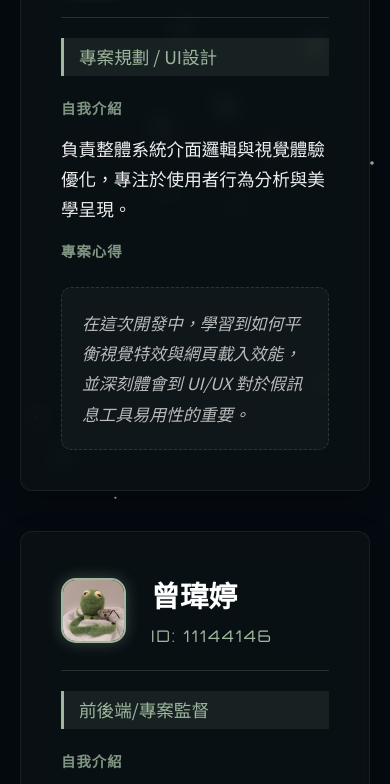
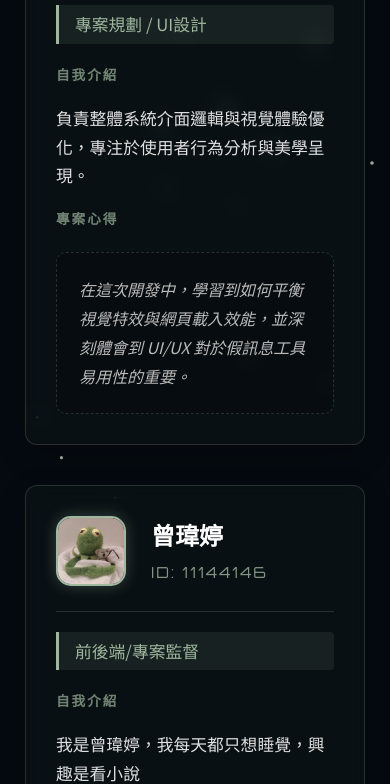
Before and after one commit to weiting93116/truthliesdetectorfinal, a plain HTML site: page html/team.html in a window 390 px wide. Shown: the part 330-1114 px from the top of the page. Drawn offline with Linux system fonts and the light colour scheme; files whose address does not match are found by name.

Commit message:
團隊成員bug更新

```diff
--- a/css/base.css
+++ b/css/base.css
@@ -17,7 +17,7 @@
 }
 
 body {
-    font-family: 'Noto Sans TC', sans-serif;
+    font-family: 'Noto Sans TC', 'Microsoft JhengHei', sans-serif;
     background-color: var(--bg-dark);
     color: var(--text-main);
     line-height: 1.6;
@@ -44,6 +44,7 @@ header {
     z-index: 1000;
     background: rgba(5, 10, 16, 0.9);
     backdrop-filter: blur(15px);
+    -webkit-backdrop-filter: blur(15px);
     border-bottom: 1px solid var(--glass-border);
 }
 
@@ -56,7 +57,7 @@ nav {
 }
 
 .brand-logo {
-    height: 45px;
+    height: 40px;
     width: auto;
     display: block;
     transition: var(--transition);
@@ -102,19 +103,28 @@ nav {
 
 /* 共用內容容器 */
 .container {
-    max-width: 1100px;
+    max-width: 1200px;
     margin: 0 auto;
-    padding: 140px 20px 80px;
+    padding: 120px 20px 80px;
 }
 
+/* 修正：進場動畫 */
 .section {
-    margin-bottom: 120px;
-    opacity: 0;
-    transform: translateY(30px);
+    margin-bottom: 80px;
+    /* 預設維持顯示，若 JS 載入失敗至少看得到內容 */
+    opacity: 1;
+    transform: translateY(0);
     transition: 0.8s ease-out;
 }
 
-.section.active {
+/* 如果您希望保留進場動畫，請確保 effects.js 有運作 */
+/* 若要完全避開內容消失的問題，可以暫時註解掉底下的 opacity: 0 */
+.js-enabled .section {
+    opacity: 0;
+    transform: translateY(30px);
+}
+
+.js-enabled .section.active {
     opacity: 1;
     transform: translateY(0);
 }
@@ -123,7 +133,7 @@ nav {
     display: flex;
     align-items: flex-end;
     gap: 20px;
-    margin-bottom: 50px;
+    margin-bottom: 40px;
 }
 
 .section-num {
@@ -145,22 +155,25 @@ nav {
     background: var(--glass-bg);
     border: 1px solid var(--glass-border);
     backdrop-filter: blur(10px);
+    -webkit-backdrop-filter: blur(10px);
     border-radius: 12px;
-    padding: 40px;
+    padding: 30px;
     box-shadow: 0 10px 30px rgba(0,0,0,0.2);
 }
 
 footer {
-    padding: 50px 20px;
+    padding: 40px 20px;
     border-top: 1px solid var(--glass-border);
     text-align: center;
     background: rgba(5, 10, 16, 0.95);
     font-size: 0.85rem;
-    color: #666;
+    color: #888;
 }
 
 @media (max-width: 768px) {
     header { padding: 15px 20px; }
     .nav-links { gap: 15px; }
     .nav-links a { font-size: 0.85rem; }
+    .container { padding-top: 100px; }
+    .section-num { font-size: 1.8rem; }
 }
--- a/css/team.css
+++ b/css/team.css
@@ -6,9 +6,30 @@
     padding: 0 40px;
 }
 
+/* 頁面頂部標題區域 */
+.page-hero {
+    text-align: center;
+    margin-bottom: 80px;
+}
+
+.page-hero h1 {
+    font-size: 3.5rem;
+    color: #fff;
+    margin-bottom: 10px;
+    text-shadow: 0 0 20px rgba(158, 183, 158, 0.4);
+}
+
+.page-hero p {
+    color: var(--primary-green);
+    font-size: 1.2rem;
+    letter-spacing: 3px;
+}
+
+/* 成員卡片網格 */
 .team-grid {
     display: grid;
-    grid-template-columns: repeat(auto-fit, minmax(400px, 1fr));
+    /* 使用 minmax 確保在平板與手機上的適應性 */
+    grid-template-columns: repeat(auto-fit, minmax(380px, 1fr));
     gap: 40px;
     margin-top: 50px;
 }
@@ -20,13 +41,18 @@
     gap: 20px;
     position: relative;
     transition: all 0.5s cubic-bezier(0.165, 0.84, 0.44, 1);
-    border: 1px solid rgba(158, 183, 158, 0.1);
+    /* 繼承 base.css 的玻璃質感 */
+    background: var(--glass-bg);
+    border: 1px solid var(--glass-border);
+    backdrop-filter: blur(10px);
+    border-radius: 12px;
 }
 
 .member-card:hover {
-    transform: translateY(-10px);
+    transform: translateY(-12px);
     border-color: var(--primary-green);
-    box-shadow: 0 20px 40px rgba(0, 0, 0, 0.4), 0 0 20px rgba(158, 183, 158, 0.1);
+    box-shadow: 0 25px 50px rgba(0, 0, 0, 0.5), 0 0 30px rgba(158, 183, 158, 0.15);
+    background: rgba(158, 183, 158, 0.05);
 }
 
 /* 頂部區域：頭像與基本資料 */
@@ -35,7 +61,7 @@
     align-items: center;
     gap: 25px;
     border-bottom: 1px solid rgba(158, 183, 158, 0.2);
-    padding-bottom: 20px;
+    padding-bottom: 25px;
 }
 
 .avatar-img {
@@ -45,7 +71,12 @@
     border-radius: 15px;
     border: 2px solid var(--primary-green);
     box-shadow: 0 0 15px rgba(158, 183, 158, 0.3);
-    background-color: #000;
+    background-color: #050a10;
+    transition: transform 0.4s ease;
+}
+
+.member-card:hover .avatar-img {
+    transform: scale(1.1) rotate(5deg);
 }
 
 .info-titles h3 {
@@ -56,69 +87,106 @@
 
 .student-id {
     font-family: 'Orbitron', sans-serif;
-    font-size: 1rem;
+    font-size: 0.95rem;
     color: var(--primary-green);
     letter-spacing: 2px;
+    opacity: 0.8;
 }
 
 /* 職責標籤 */
 .role-tag {
     display: inline-block;
-    padding: 5px 15px;
+    padding: 6px 16px;
     background: rgba(158, 183, 158, 0.1);
     border-left: 3px solid var(--primary-green);
-    font-size: 1.1rem;
+    font-size: 1.05rem;
     font-weight: 500;
     color: var(--primary-green);
+    border-radius: 0 4px 4px 0;
 }
 
 /* 內容區塊 */
 .content-block {
     display: flex;
     flex-direction: column;
-    gap: 15px;
+    gap: 18px;
 }
 
 .content-label {
-    font-size: 0.9rem;
+    font-size: 0.85rem;
     color: var(--primary-green);
     font-weight: 700;
     text-transform: uppercase;
-    letter-spacing: 1px;
-    opacity: 0.8;
+    letter-spacing: 2px;
+    opacity: 0.7;
 }
 
 .intro-text {
-    font-size: 1.1rem;
-    color: #eee;
+    font-size: 1.05rem;
+    color: #e0e0e0;
     line-height: 1.7;
+    /* 限制字數較多時的高度 */
+    max-height: 100px;
+    overflow-y: auto;
+    padding-right: 5px;
+}
+
+/* 滾動條美化 */
+.intro-text::-webkit-scrollbar {
+    width: 4px;
+}
+.intro-text::-webkit-scrollbar-thumb {
+    background: var(--glass-border);
+    border-radius: 10px;
 }
 
 .experience-box {
-    margin-top: 10px;
-    padding: 20px;
-    background: rgba(255, 255, 255, 0.03);
+    margin-top: 5px;
+    padding: 22px;
+    background: rgba(0, 0, 0, 0.2);
     border-radius: 10px;
     border: 1px dashed rgba(158, 183, 158, 0.2);
+    transition: background 0.3s ease;
+}
+
+.member-card:hover .experience-box {
+    background: rgba(0, 0, 0, 0.3);
 }
 
 .experience-text {
-    font-size: 1.05rem;
+    font-size: 1rem;
     color: #bbb;
     line-height: 1.8;
     font-style: italic;
+    position: relative;
 }
 
 /* 響應式優化 */
+@media (max-width: 992px) {
+    .team-grid {
+        grid-template-columns: repeat(auto-fit, minmax(320px, 1fr));
+    }
+}
+
 @media (max-width: 768px) {
     .team-grid {
         grid-template-columns: 1fr;
     }
     .container {
-        padding: 0 20px;
+        padding: 0 25px;
+        margin-top: 100px;
+    }
+    .page-hero h1 {
+        font-size: 2.5rem;
+    }
+    .member-card {
+        padding: 30px;
     }
     .avatar-img {
-        width: 65px;
-        height: 65px;
+        width: 70px;
+        height: 70px;
+    }
+    .info-titles h3 {
+        font-size: 1.5rem;
     }
 }
```
Also changed, not shown: html/system.html (+1 -1 lines), html/team.html (+0 -1 lines), index.html (+1 -1 lines).
